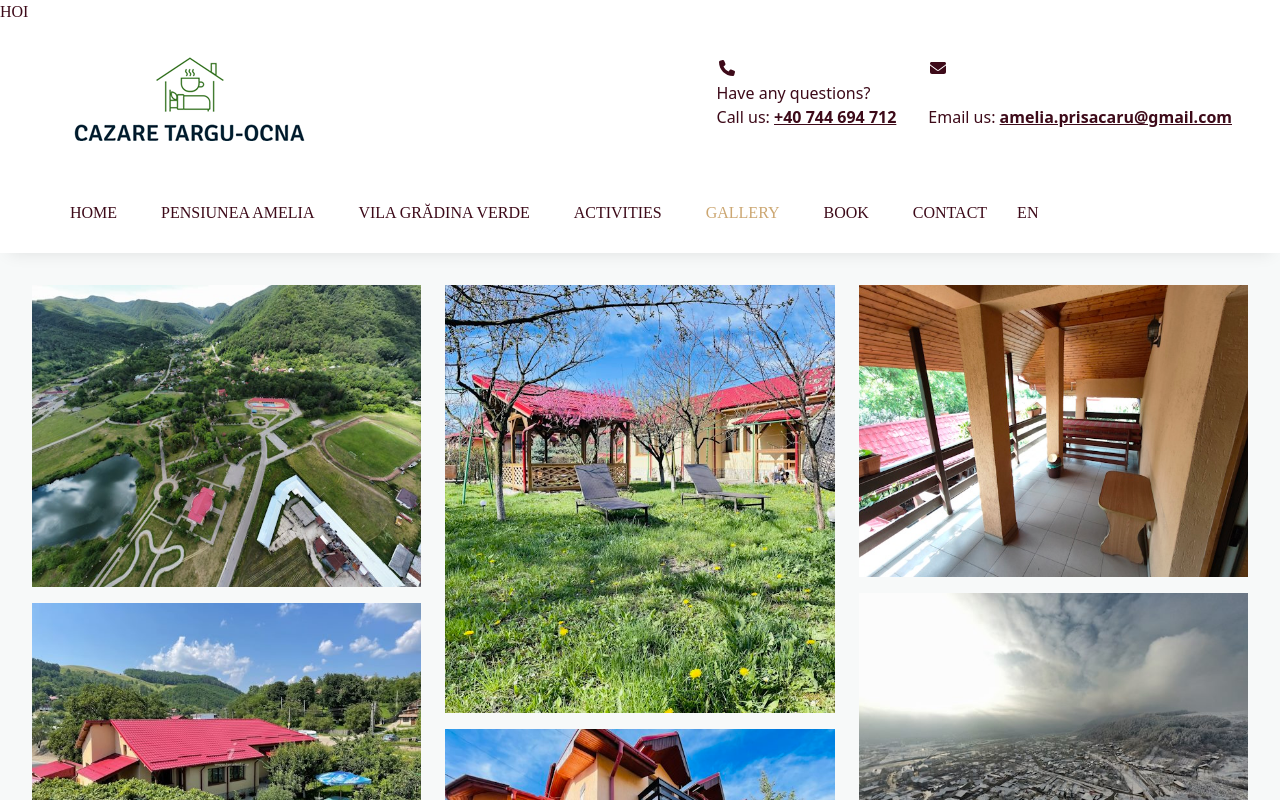
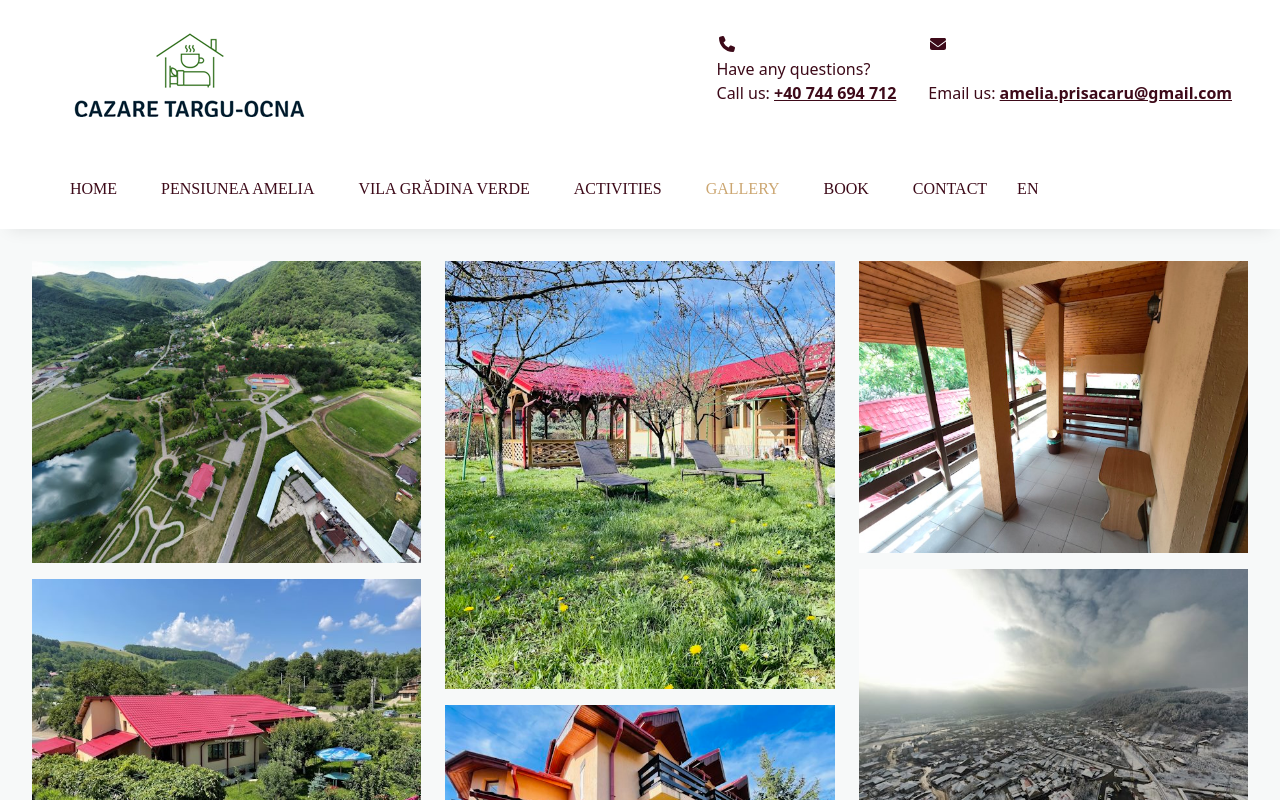
Before and after one commit to sandersmitje/cazare-targu-ocna, a Next.js app: page /en/gallery in a window 1280 px wide. Shown: the top 800 px of the page. Built offline with nearby package versions, Linux system fonts and the light colour scheme.

Commit message:
Update layout.tsx

```diff
--- a/app/[locale]/layout.tsx
+++ b/app/[locale]/layout.tsx
@@ -33,7 +33,6 @@ export default async function RootLayout({
 
         <NextIntlClientProvider>
         <header className="header mainbanner">
-          HOI
           <div className="md:flex md:items-start p-8 w-full pl-5 md:pl-12 pr-12">
             <div className="md:w-1/4 min-w-[200px] relative flex pl-4 md:h-full">
               <img style={{marginTop: "0px"}} className="align-middle" alt="Logo" src="/img/logo.png"/>
```
